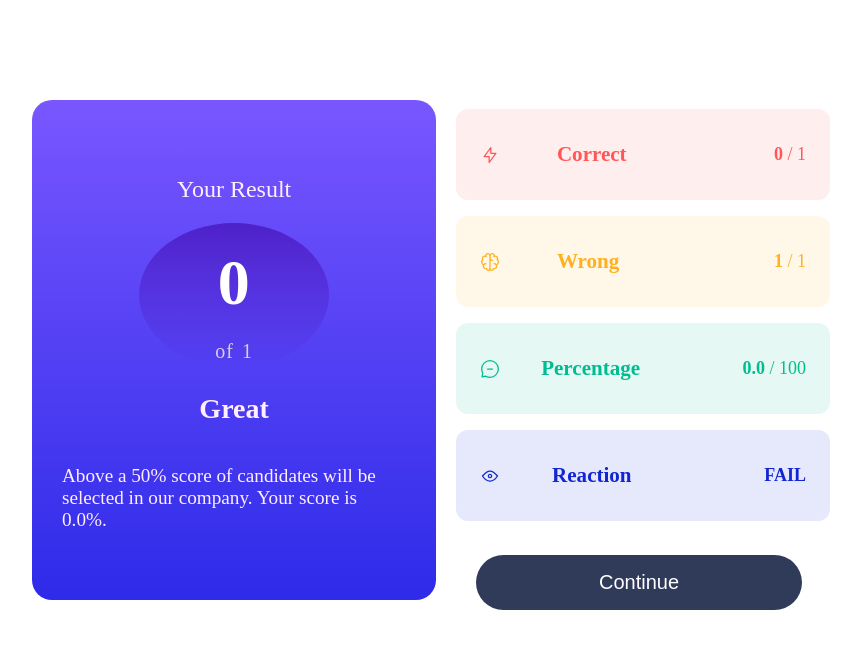
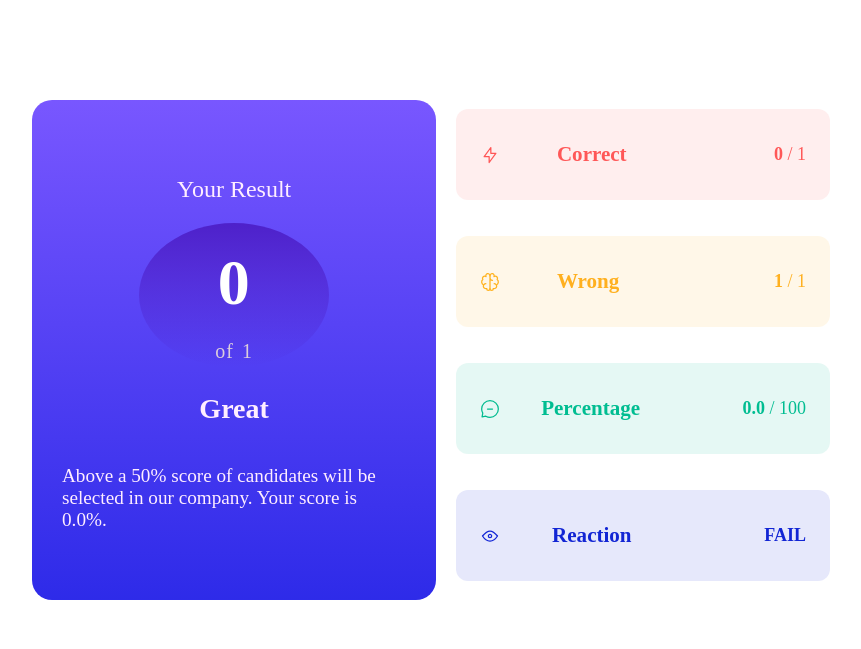
Before and after one commit to G0C001/test_final, a Django app: page /score_card in a window 1280 px wide. Shown: the top 649 px of the page, without its empty margins (326-1187 px from the left). Run offline with Django 5.2, Linux system fonts and the light colour scheme; tables that the repository leaves empty hold one stand-in row (values such as "Sample post").

Commit message:
final data

```diff
--- a/static/css/score_card.css
+++ b/static/css/score_card.css
@@ -118,7 +118,7 @@
     background-color: rgba(255, 176, 31, 0.10);
     align-items: center;
     padding: 12px 24px;
-    margin-bottom: 16px;
+    margin-bottom: 36px;
     border-radius: 12px;
 }
 
--- a/template/score_card.html
+++ b/template/score_card.html
@@ -71,7 +71,6 @@
           <h3>Reaction</h3>
           <p class="bold"><span class="bold"></span>{{ REACTION }}</p>
         </div>
-        <button type="button">Continue</button>
       </div>
     </div>
     {% endblock %}
```
Also changed, not shown: static/js/main_page.js (+13 -8 lines).
